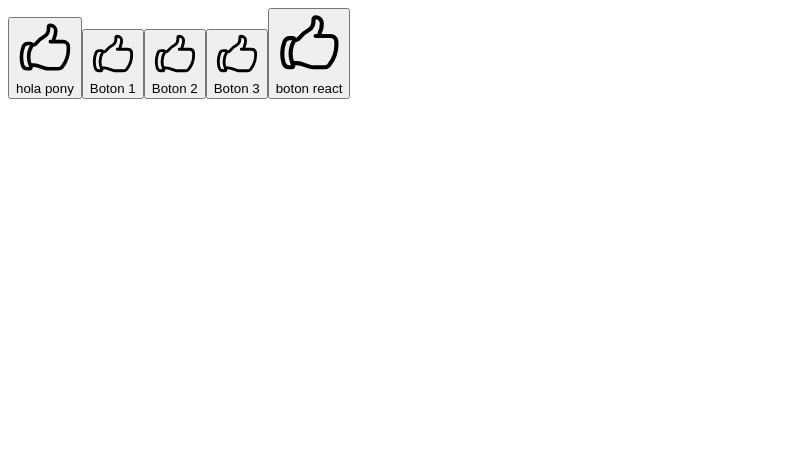
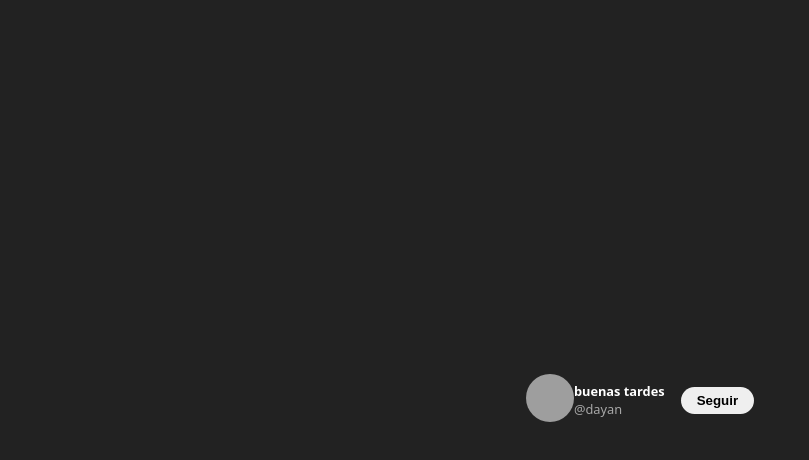
Before and after one commit to dnpuetate/ProyectosVite, a React (Vite) app in the folder projects/hola-mundo0/: page / in a window 1280 px wide. Shown: the top 460 px of the page, without its empty margins (0-809 px from the left). Built offline with nearby package versions, Linux system fonts and the light colour scheme; grey boxes are pictures that could not be loaded.

Commit message:
children

```diff
--- /dev/null
+++ b/projects/hola-mundo0/src/assets/App.css
@@ -0,0 +1,44 @@
+.tw-followCard {
+    display: flex;
+    align-items: center;
+    color: #fff;
+    font-size: .8rem;
+    justify-content: space-between;
+}
+
+.tw-followCard-header {
+    display: flex;
+    align-items: center;
+    gap: 4px;
+}
+
+.tw-followCard-info {
+    display: flex;
+    flex-direction: column;
+
+}
+
+.tw-followCard-infouserName {
+    opacity: .6;
+}
+
+.tw-followCard-avatar {
+    width: 48px;
+    height: 48px;
+    border-radius: 1000px;
+}
+
+.tw-followCard-button {
+    cursor: pointer;
+    margin-left: 16px;
+    border: 0;
+    border-radius: 999px;
+    padding: 6px 16px;
+    font-weight: bold;
+}
+
+
+.tw-followCard-button:hover {
+    background-color: #09f;
+    transition: .3s ease background-color;
+}
--- /dev/null
+++ b/projects/hola-mundo0/src/assets/App.jsx
@@ -0,0 +1,26 @@
+import './App.css'
+import { TwitterFollowCard } from './TwitterFollowCard'
+export function App() {
+
+  // const format = (userName) => `@${userName}`
+
+   //const dayan = {isFollowind: true, userName: 'dnpuetate'}
+
+
+    return (
+        <section className='App'>
+
+            <TwitterFollowCard isFollowind userName='dayan'>
+                buenas tardes
+            </TwitterFollowCard>
+
+
+
+
+
+
+        </section>
+
+    )
+
+}
--- /dev/null
+++ b/projects/hola-mundo0/src/assets/TwitterFollowCard.jsx
@@ -0,0 +1,28 @@
+import './App.css'
+export function TwitterFollowCard ({children, userName = undefined, isFollowind}){
+
+    //const addAtt = (userName) => `@${userName}`
+   // console.log(isFollowind)
+   const text = isFollowind ? 'Siguiendo' : 'Seguir'
+    return (
+        <article className='tw-followCard'>
+            <header
+                className='tw-foll owCard-header'>
+                <img className='tw-followCard-avatar'
+                src={`https://unavatar.io/${userName}`}
+                alt='El avatar de dayan'
+            />
+            </header>
+            <div className='tw-followCard-info'>
+                    <strong>{children}</strong>
+                    <span className='tw-followCard-infouserName'>@{userName}</span>
+            </div>
+            <aside>
+                <button className='tw-followCard-button'>
+                    Seguir
+                </button>
+            </aside>
+        </article>
+    )
+
+}
--- /dev/null
+++ b/projects/hola-mundo0/src/assets/index.css
@@ -0,0 +1,14 @@
+body {
+    margin: 0;
+    background: #222;
+    font-family: system-ui;
+    display: grid;
+    place-content: center !important;
+    min-height: 100vh;
+}
+
+.App {
+    display: flex;
+    flex-direction: column;
+    gap: 8px;
+}
--- a/projects/hola-mundo0/src/main.jsx
+++ b/projects/hola-mundo0/src/main.jsx
@@ -1,9 +1,16 @@
 import React from 'react'
 import ReactDOM from 'react-dom/client'
+import {App} from './assets/App.jsx'
+import './assets/index.css'
+const root = ReactDOM.createRoot(document.getElementById('root'))
 
 
-const root = ReactDOM.createRoot(document.getElementById('root'))
+root.render(
+  <App />
+)
 
+
+/*
 //funcion para crear un boton
 const createButton = ({text}) => {
   return (
@@ -50,3 +57,4 @@ root.render(
   </React.Fragment>
 
 )
+*/
```
